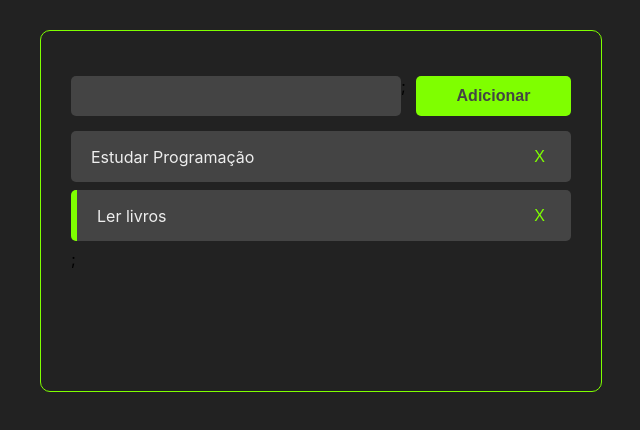
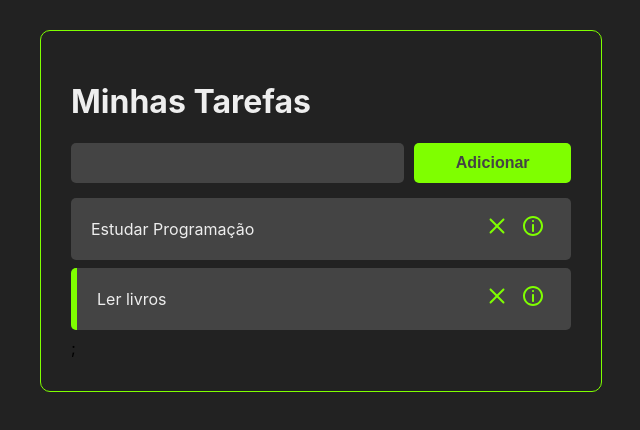
Before and after one commit to lucasgabriel2806/curso-react-felipe-rocha, a React (Create React App) app: page / in a window 1280 px wide. Shown: the top 430 px of the page, without its empty margins (319-959 px from the left). Built offline with nearby package versions, Linux system fonts and the light colour scheme.

Commit message:
Adicionando Router

```diff
--- a/package.json
+++ b/package.json
@@ -9,6 +9,8 @@
     "@testing-library/user-event": "^13.5.0",
     "react": "^19.1.0",
     "react-dom": "^19.1.0",
+    "react-icons": "^5.5.0",
+    "react-router-dom": "^7.6.3",
     "react-scripts": "5.0.1",
     "uuid": "^11.1.0",
     "web-vitals": "^2.1.4"
--- a/src/App.jsx
+++ b/src/App.jsx
@@ -1,12 +1,22 @@
+// React e Bibliotecas
+
 import React, { useState } from 'react';
 
 import { v4 as uuidv4 } from 'uuid';
 
-import Tasks from './components/Tasks.jsx';
+import { BrowserRouter as Router } from 'react-router-dom';
+
+// Componentes
+
+import Header from './components/Header.jsx';
+
+import Tasks from './components/Tasks';
+
+import AddTask from './components/AddTask';
+
+// Estilos
 
 import './App.css';
-
-import AddTask from './components/AddTask';
 
 const App = () => {
 
@@ -64,9 +74,11 @@
 
   return (
 
-      <>
+      <Router>
 
         <div className="container">
+
+          <Header />
 
           <AddTask handleTaskAddition={handleTaskAddition} />
 
@@ -78,7 +90,9 @@
 
         </div>
 
-      </>
+      </Router>
+
+      // 1:10:00
 
   );
 
--- a/src/components/AddTask.jsx
+++ b/src/components/AddTask.jsx
@@ -33,7 +33,7 @@
                 onChange={handleInputChange}
                 value={inputData}
                 type="text"
-            />;
+            />
 
             <div className="add-task-button-container">
 
--- /dev/null
+++ b/src/components/Header.jsx
@@ -0,0 +1,7 @@
+import React from 'react';
+
+const Header = () => {
+    return ( <h1 style={{ color: '#eee' }}>Minhas Tarefas</h1> );
+}
+
+export default Header;
--- a/src/components/Task.css
+++ b/src/components/Task.css
@@ -13,9 +13,11 @@
     cursor: pointer;
 }
 
-.remove-task-button {
+.remove-task-button,
+.see-task-details-button {
     background-color: #444;
     border: none;
-    font-size: 16px;
+    font-size: 24px;
     color: chartreuse;
+    cursor: pointer;
 }
--- a/src/components/Task.jsx
+++ b/src/components/Task.jsx
@@ -1,4 +1,6 @@
 import React from 'react';
+
+import { CgClose, CgInfo } from 'react-icons/cg';
 
 import './Task.css';
 
@@ -16,11 +18,23 @@
 
             <div className="buttons-container">
 
-                <button className="remove-task-button" onClick={handleTaskDeletion}>
-                    X
+                <button
+                    className="remove-task-button"
+                    onClick={() => handleTaskDeletion(task.id)}
+                >
+
+                    <CgClose />
+
                 </button>
 
-                {/* 1:02:10 */}
+                <button
+                    className="see-task-details-button"
+                    onClick={() => handleTaskDeletion(task.id)}
+                >
+
+                    <CgInfo />
+
+                </button>
 
             </div>
 
```
Also changed, not shown: 1 other file (tests, documents, lock files or other folders).
